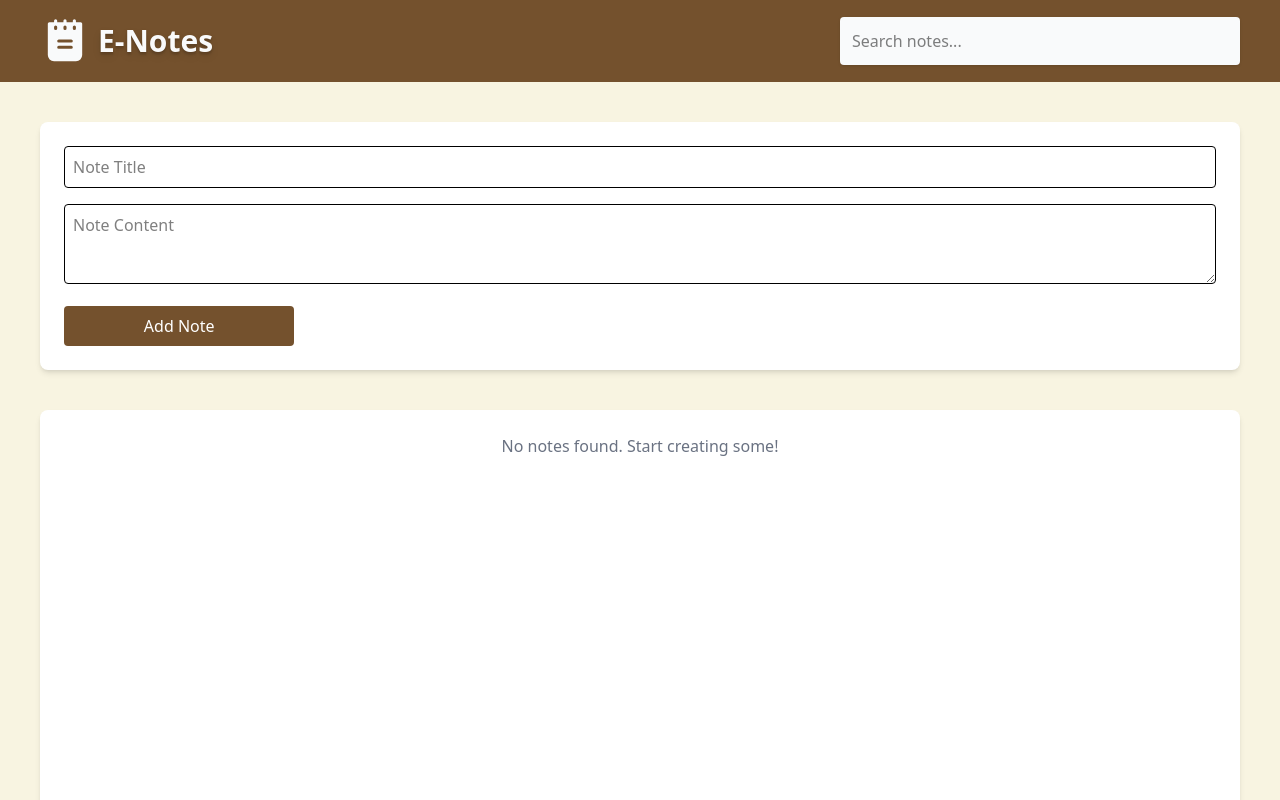
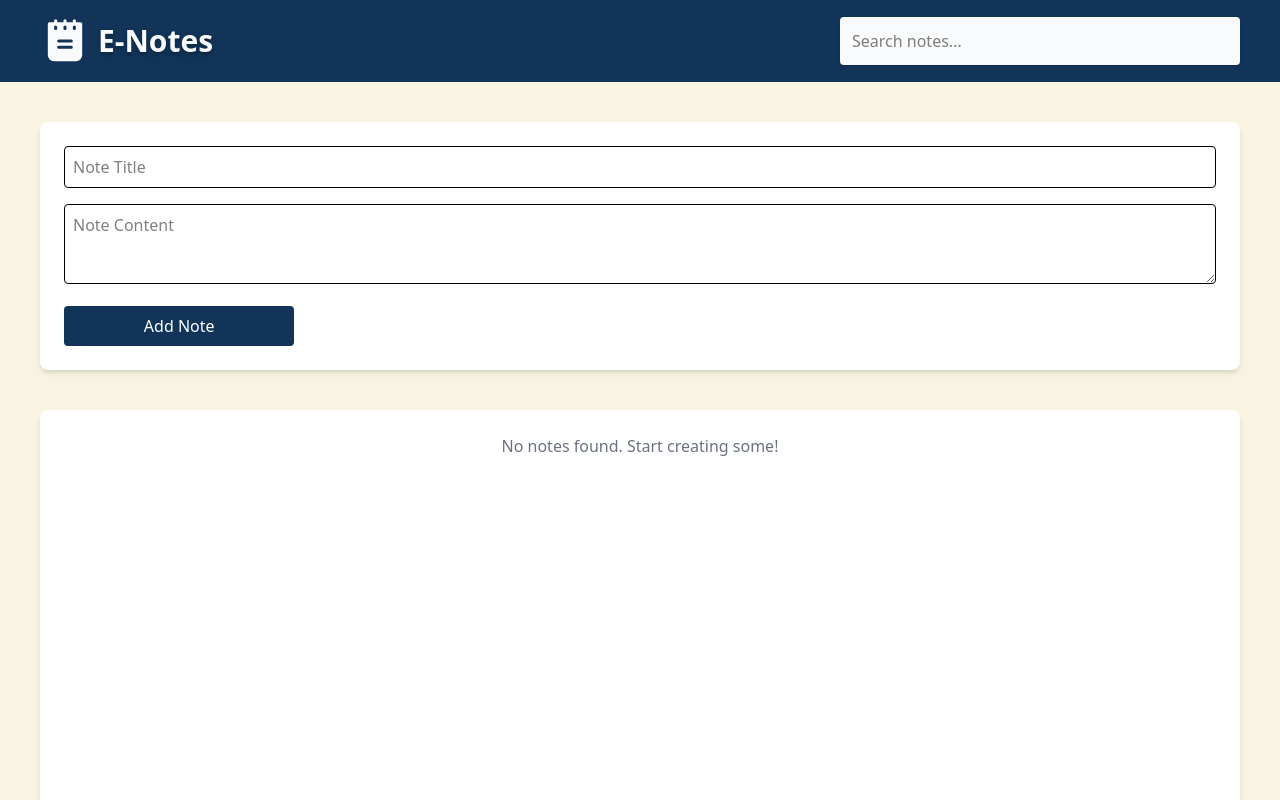
Before and after one commit to MoketeTyabekana/ai-projects, a React (Vite) app in the folder e-notes/: page / in a window 1280 px wide. Shown: the top 800 px of the page. Built offline with nearby package versions, Linux system fonts and the light colour scheme.

Commit message:
Update theme colors in CSS; revert primary and secondary colors for consistency

```diff
--- a/e-notes/src/index.css
+++ b/e-notes/src/index.css
@@ -2,6 +2,6 @@
 
 @theme {
   --color-body-bg: #F8F4E1;
-  --color-primary: #74512D;
-  --color-secondary: #4E1F00;
+  --color-primary: #123458;
+  --color-secondary: #030303;
 }
```
